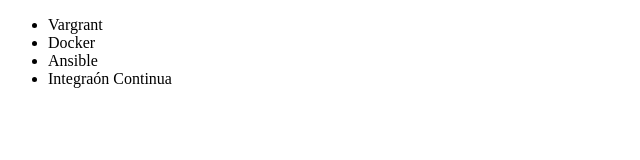
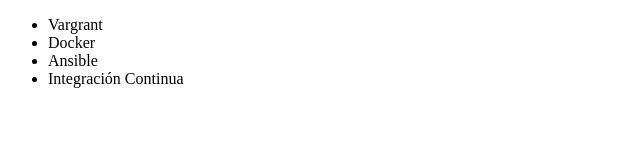
Before and after one commit to Daigenki26/Alura-git, a plain HTML site: page index.html in a window 1280 px wide. Shown: the full height of the page, 0-640 px from the left. Drawn offline with Linux system fonts and the light colour scheme.

Commit message:
Arreglado acento en el curso de integración continua

```diff
--- a/index.html
+++ b/index.html
@@ -11,7 +11,7 @@
             <li>Vargrant</li>
             <li>Docker</li>
             <li>Ansible</li>
-            <li>Integraón Continua</li>
+            <li>Integración Continua</li>
         </ul>
     </body>
 </html>
```
